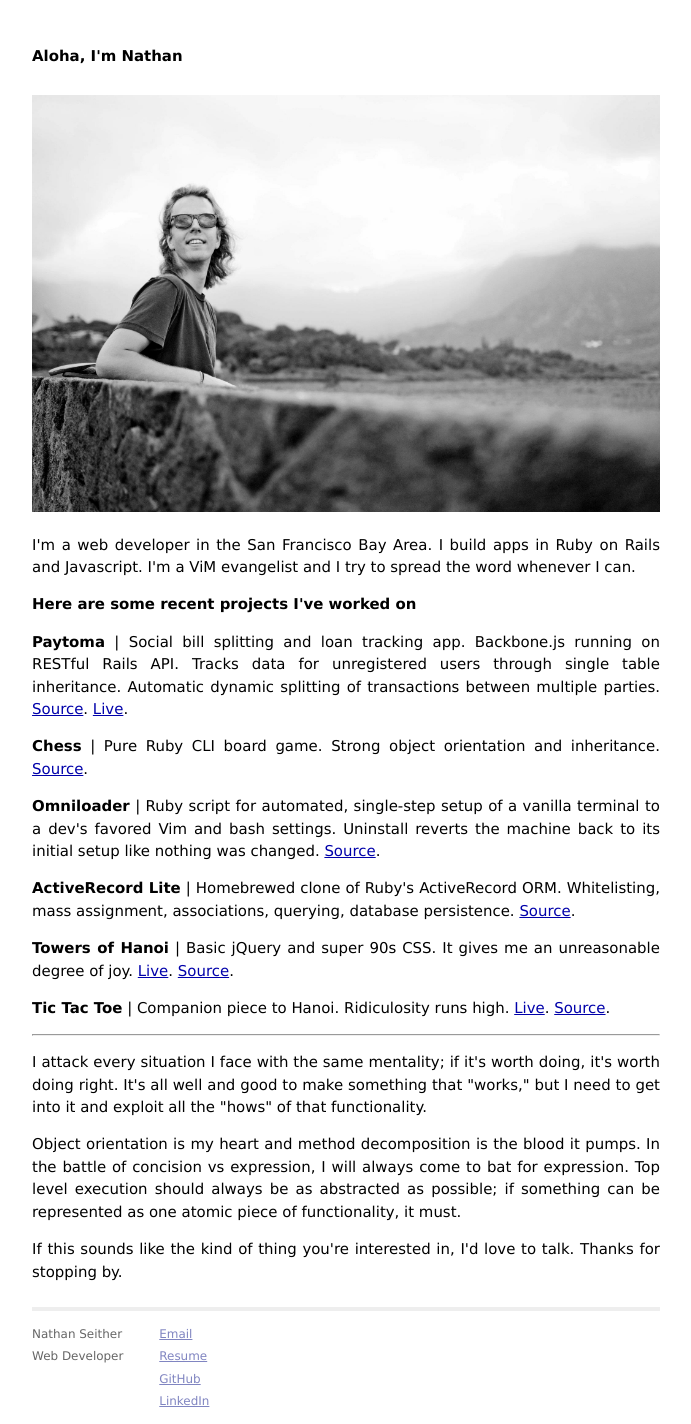
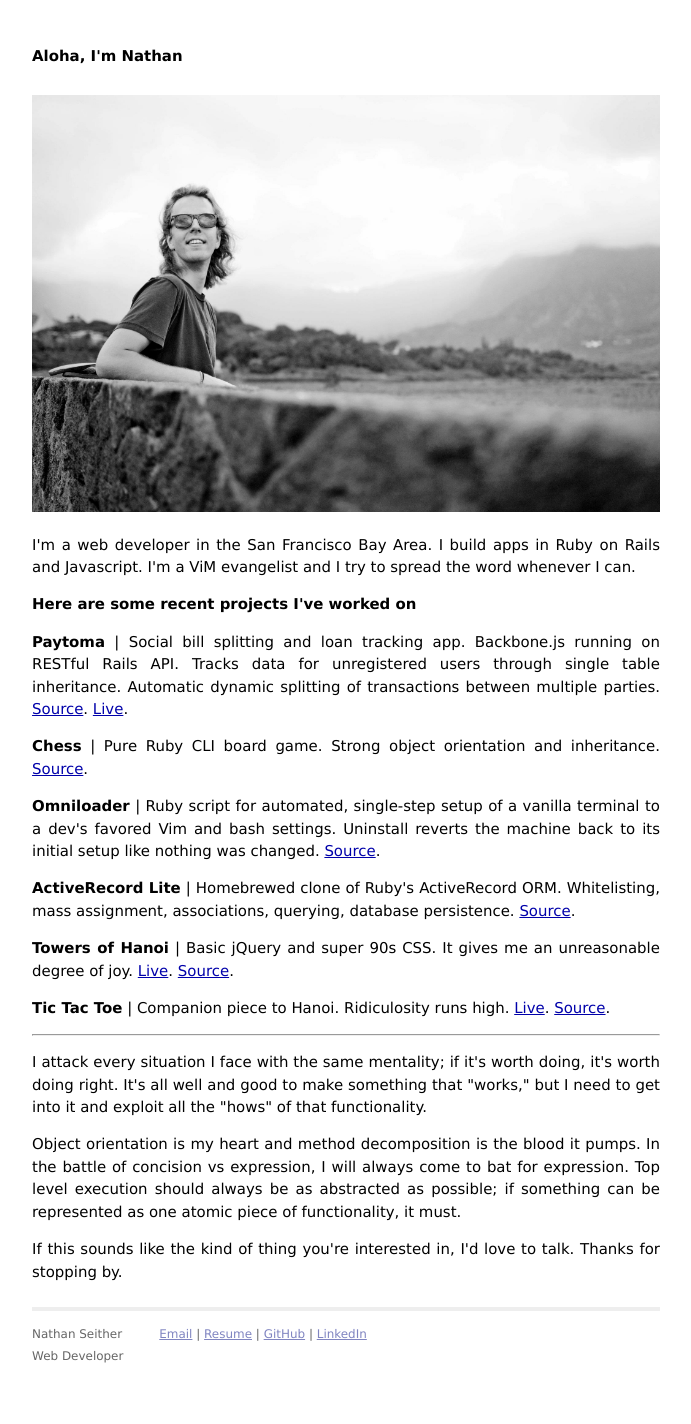
Before and after one commit to Supernats/Supernats.github.io, a Jekyll site: the page built from index.html, in a window 1280 px wide. Shown: the whole page, without its empty margins (294-985 px from the left). Built offline with Jekyll 4.4.1, drawn with Linux system fonts in a browser that asks for light colours; Markdown is read by kramdown in place of the engine named in the settings; after the commit the page ends 1380 px from its top, so only the background shows below that.

Commit message:
inline links

```diff
--- a/_layouts/default.html
+++ b/_layouts/default.html
@@ -31,10 +31,10 @@
             </div>
             <div class="contact">
               <p>
-                <a href="mailto: nathanseither@gmail.com">Email</a><br />
-                <a href="http://supernats.github.io/assets/pdf/resume_seither.pdf">Resume</a><br />
-                <a href="https://github.com/supernats">GitHub</a><br />
-                <a href="www.linkedin.com/in/nathanseither/">LinkedIn</a><br />
+                <a href="mailto: nathanseither@gmail.com">Email</a> |
+                <a href="http://supernats.github.io/assets/pdf/resume_seither.pdf">Resume</a> |
+                <a href="https://github.com/supernats">GitHub</a> |
+                <a href="www.linkedin.com/in/nathanseither/">LinkedIn</a>
               </p>
             </div>
           </div>
```
